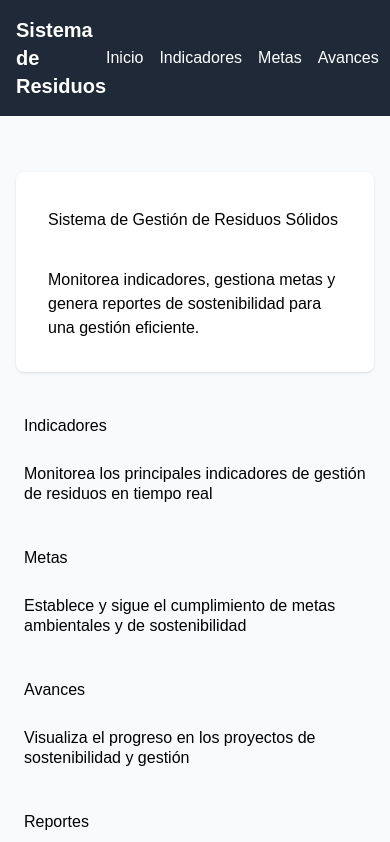
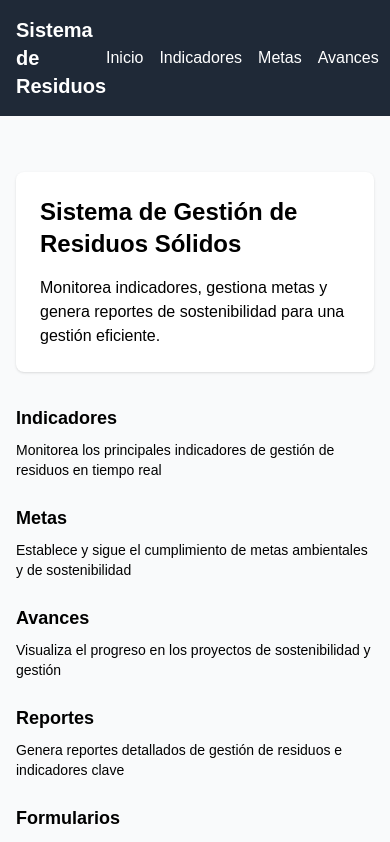
Before and after one commit to Carlostavo/new, a Next.js app: page / in a window 390 px wide. Shown: the top 842 px of the page. Built offline with nearby package versions, Linux system fonts and the light colour scheme; no server answers.

Commit message:
Update EditableText.jsx

```diff
--- a/components/EditableText.jsx
+++ b/components/EditableText.jsx
@@ -6,10 +6,10 @@ export default function EditableText({
   tag = "p",
   isEditing,
   onSave,
-  onEditPanelOpen,
   className = "",
   placeholder = "Escribe aquí...",
-  style = {}
+  onEditStart,
+  currentStyles
 }) {
   const [value, setValue] = useState(text);
   const [isEditingLocal, setIsEditingLocal] = useState(false);
@@ -26,6 +26,11 @@ export default function EditableText({
       inputRef.current.focus();
       inputRef.current.setSelectionRange(value.length, value.length);
       adjustTextareaHeight();
+
+      // Notificar que comenzó la edición
+      if (onEditStart) {
+        onEditStart();
+      }
     }
   }, [isEditingLocal]);
 
@@ -43,21 +48,6 @@ export default function EditableText({
   const handleClick = () => {
     if (isEditing && !isEditingLocal) {
       setIsEditingLocal(true);
-    }
-  };
-
-  const handleDoubleClick = () => {
-    if (isEditing && !isEditingLocal) {
-      if (onEditPanelOpen) {
-        onEditPanelOpen({
-          type: 'text',
-          text: value,
-          element: tag,
-          id: `text-${Date.now()}`
-        });
-      } else {
-        setIsEditingLocal(true);
-      }
     }
   };
 
@@ -93,22 +83,43 @@ export default function EditableText({
     setValue(originalValue);
   };
 
+  const handleDoubleClick = () => {
+    if (isEditing && !isEditingLocal) {
+      setIsEditingLocal(true);
+    }
+  };
+
+  // Aplicar estilos desde el panel
+  const applyStyles = () => {
+    if (!currentStyles) return '';
+
+    let styleClasses = '';
+
+    if (currentStyles.bold) styleClasses += 'font-bold ';
+    if (currentStyles.italic) styleClasses += 'italic ';
+    if (currentStyles.underline) styleClasses += 'underline ';
+
+    switch (currentStyles.fontSize) {
+      case 'small': styleClasses += 'text-sm '; break;
+      case 'large': styleClasses += 'text-lg '; break;
+      case 'xlarge': styleClasses += 'text-xl '; break;
+      default: styleClasses += 'text-base ';
+    }
+
+    switch (currentStyles.align) {
+      case 'center': styleClasses += 'text-center '; break;
+      case 'right': styleClasses += 'text-right '; break;
+      default: styleClasses += 'text-left ';
+    }
+
+    return styleClasses;
+  };
+
   const Tag = tag;
-
-  const elementStyle = {
-    fontSize: `${style.fontSize || 16}px`,
-    fontWeight: style.fontWeight || 'normal',
-    color: style.color || 'inherit',
-    backgroundColor: style.backgroundColor || 'transparent',
-    textAlign: style.alignment || 'left',
-    padding: `${style.padding || 8}px`,
-    borderRadius: `${style.borderRadius || 4}px`,
-    ...style
-  };
 
   if (isEditing && isEditingLocal) {
     return (
-      <div className="relative editable-element editing" style={elementStyle}>
+      <div className="relative editable-element editing">
         <textarea
           ref={inputRef}
           value={value}
@@ -116,11 +127,12 @@ export default function EditableText({
           onBlur={handleBlur}
           onKeyDown={handleKeyDown}
           placeholder={placeholder}
-          className={`${className} w-full resize-none overflow-hidden break-words whitespace-normal contain-text bg-transparent outline-none rounded-lg`}
+          className={`${className} ${applyStyles()} w-full resize-none overflow-hidden break-words whitespace-normal contain-text bg-transparent outline-none rounded-lg p-3`}
           style={{
             minHeight: '44px',
             maxHeight: '200px',
-            height: 'auto'
+            height: 'auto',
+            color: currentStyles?.color || 'inherit'
           }}
         />
         <div className="edit-actions">
@@ -148,10 +160,12 @@ export default function EditableText({
       <Tag
         onClick={handleClick}
         onDoubleClick={handleDoubleClick}
-        className={`${className} editable-element edit-ready break-words whitespace-normal overflow-hidden text-contain rounded-lg min-h-[44px] flex items-center smooth-transition ${
+        className={`${className} ${applyStyles()} editable-element edit-ready edit-tooltip break-words whitespace-normal overflow-hidden text-contain rounded-lg p-3 min-h-[44px] flex items-center smooth-transition ${
           value === placeholder ? 'text-gray-400 italic' : ''
         }`}
-        style={elementStyle}
+        style={{
+          color: currentStyles?.color || 'inherit'
+        }}
       >
         {value || placeholder}
       </Tag>
@@ -159,12 +173,12 @@ export default function EditableText({
   }
 
   return (
-    <Tag
-      className={`${className} break-words whitespace-normal overflow-hidden text-contain ${
-        value === placeholder ? 'text-gray-400 italic' : ''
-      }`}
-      style={elementStyle}
-    >
+    <Tag className={`${className} ${applyStyles()} break-words whitespace-normal overflow-hidden text-contain ${
+      value === placeholder ? 'text-gray-400 italic' : ''
+    }`}
+    style={{
+      color: currentStyles?.color || 'inherit'
+    }}>
       {value || text}
     </Tag>
   );
```
